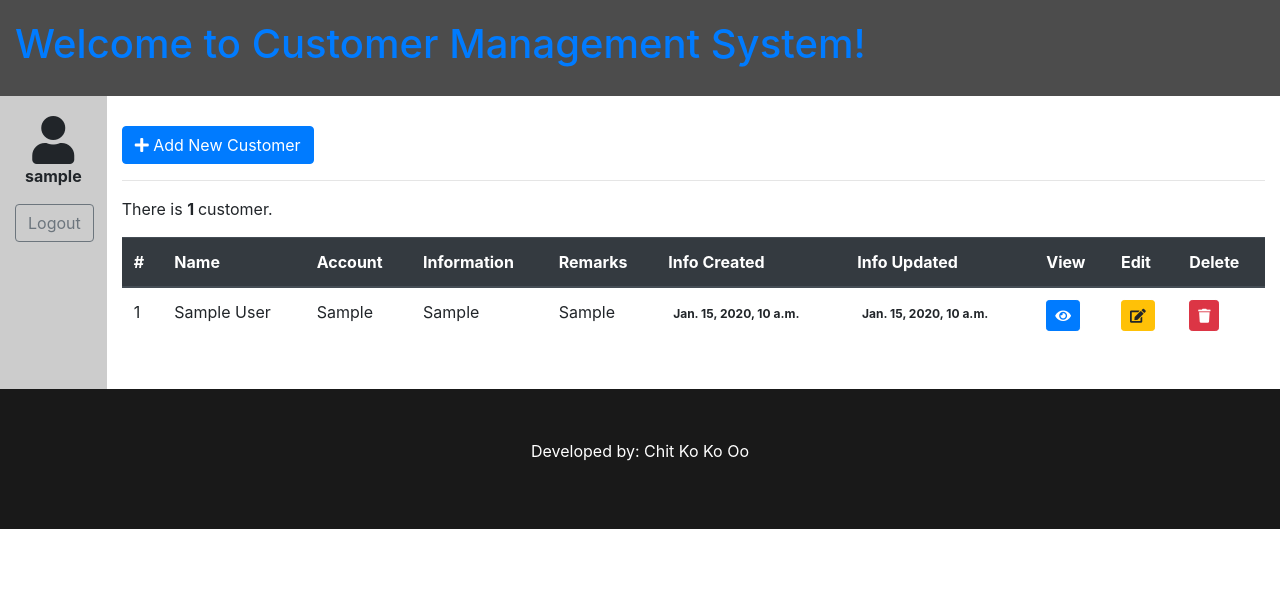
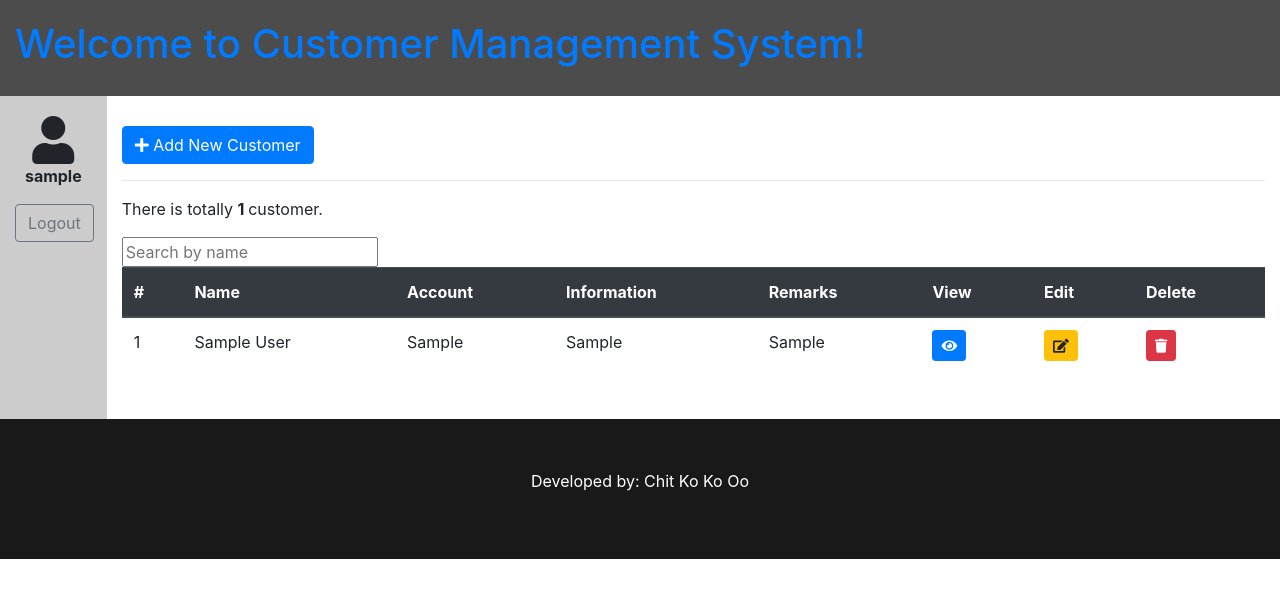
Before and after one commit to chitkokooo/customer-management-system, a Django app: page /customers/ in a window 1280 px wide. Shown: the top 598 px of the page. Run offline with Django 3.2, Linux system fonts and the light colour scheme; a user stored in the database is signed in; tables that the repository leaves empty hold one stand-in row (values such as "Sample post"); some libraries are stand-ins or nearby versions.

Commit message:
add search input and js code function

```diff
--- a/cms/customers/templates/customers/customer_list.html
+++ b/cms/customers/templates/customers/customer_list.html
@@ -4,23 +4,27 @@
 
 {% block content %}
 	{% if perms.customers.can_manage_customers %}
-	<a href="{% url 'customers:customer-create' %}" class="btn btn-primary">
+	<a id="add-new-customer" href="{% url 'customers:customer-create' %}" class="btn btn-primary">
 		<i class="fa fa-plus"></i> Add New Customer
 	</a>
 	<hr>
 	{% endif %}
 	{% if customer_list %}
-	<p>There {{customer_list.count|pluralize:"is,are"}} <b> {{ customer_list.count }} </b>customer{{customer_list.count|pluralize }}.</p>
-	<table class="table table-hover">
-		<thead class="thead-dark">
+	<p>There {{customer_list.count|pluralize:"is,are"}} totally <b> {{ customer_list.count }} </b>customer{{customer_list.count|pluralize }}.</p>
+
+	<input type="text" id="search-name" onkeyup="searchName()" placeholder="Search by name">
+	</input>
+
+	<table id="customer-table" class="table table-hover">
+		<thead id="customer-table-header" class="thead-dark">
 			<tr>
 				<th>#</th>
 				<th>Name</th>
 				<th>Account</th>
 				<th>Information</th>
 				<th>Remarks</th>
-				<th>Info Created</th>
-				<th>Info Updated</th>
+				<!--<th>Info Created</th>
+				<th>Info Updated</th> -->
 				<th>View</th>
 				{% if perms.customers.can_manage_customers %}
 				<th>Edit</th>
@@ -36,8 +40,8 @@
 					<td>{{ customer.account }}</td>
 					<td>{{ customer.information }}</td>
 					<td>{{ customer.remarks }}</td>
-					<td><span class="badge">{{ customer.info_created_at }}</span></td>
-					<td><span class="badge">{{ customer.info_updated_at }}</span></td>
+					<!-- <td><span class="badge">{{ customer.info_created_at }}</span></td>
+					<td><span class="badge">{{ customer.info_updated_at }}</span></td> -->
 					<td>
 						<a href="{% url 'customers:customer-detail' customer.id %}" class="btn btn-sm btn-primary"><i class="fa fa-eye"></i></a>
 					</td>
@@ -58,3 +62,27 @@
 	{% endif %}
 
 {% endblock content %}
+
+{% block javascript %}
+<script>
+	function searchName() {
+		var input, filter, table, tr, td, i, txtValue;
+		input = document.getElementById("search-name");
+		filter = input.value.toUpperCase();
+		table = document.getElementById("customer-table");
+		tr = table.getElementsByTagName("tr");
+
+		for (i = 0; i < tr.length; i++){
+			td = tr[i].getElementsByTagName('td')[1];
+			if (td) {
+				txtValue = td.textContent || td.innerText;
+				if (txtValue.toUpperCase().indexOf(filter) > -1) {
+					tr[i].style.display = "";
+				} else {
+					tr[i].style.display = "none";
+				}
+			}
+		}
+	}
+</script>
+{% endblock javascript %}
```
